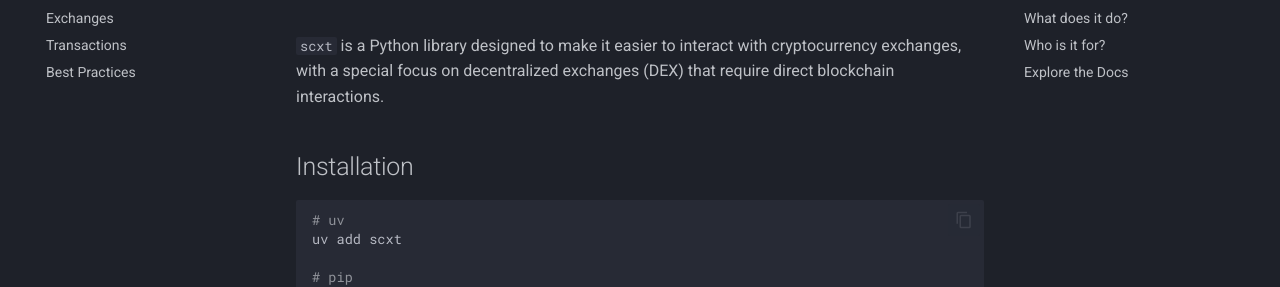
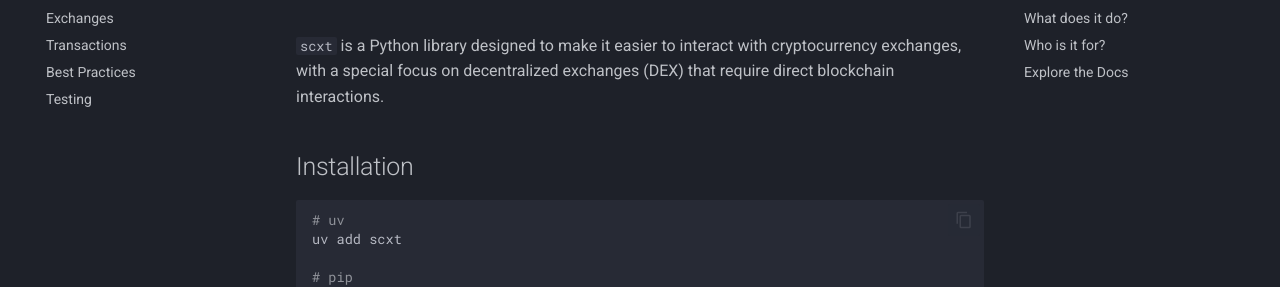
Before and after one commit to SuperchainXT/scxt, an MkDocs documentation site: the page built from docs/index.md, in a window 1280 px wide. Shown: the part 211-498 px from the top of the page. Built offline with MkDocs 1.6.1 and Material for MkDocs 9.7.7, drawn with Linux system fonts in a browser that asks for light colours; comment, search, counter and statistics services are not loaded.

Commit message:
update docs

```diff
--- a/mkdocs.yml
+++ b/mkdocs.yml
@@ -58,6 +58,7 @@ nav:
       - Exchanges: guides/exchanges.md
       - Transactions: guides/transactions.md
       - Best Practices: guides/best_practices.md
+      - Testing: guides/testing.md
   - Exchanges:
       - SynthetixV2: exchanges/synthetix_v2.md
       - Odos: exchanges/odos.md
```
